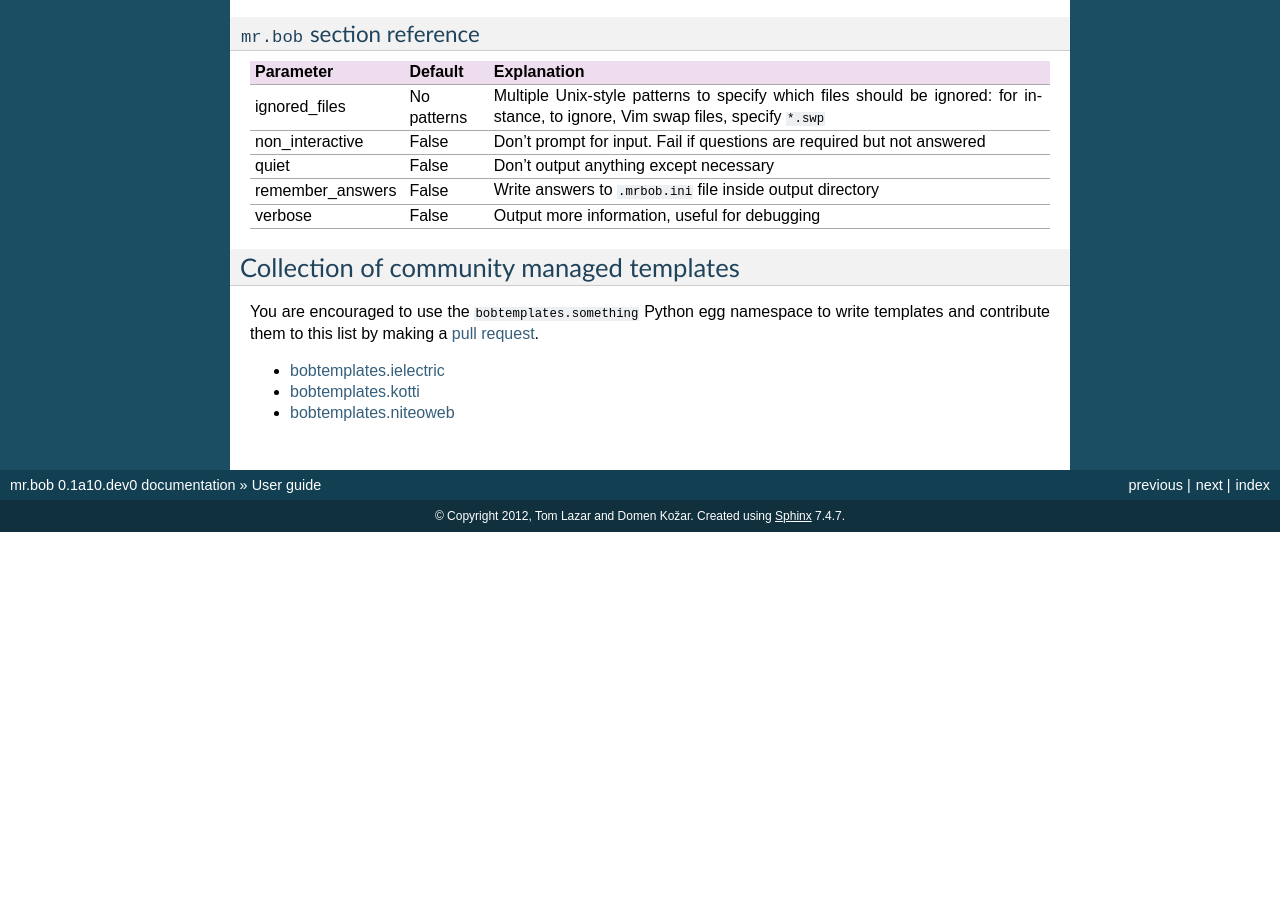
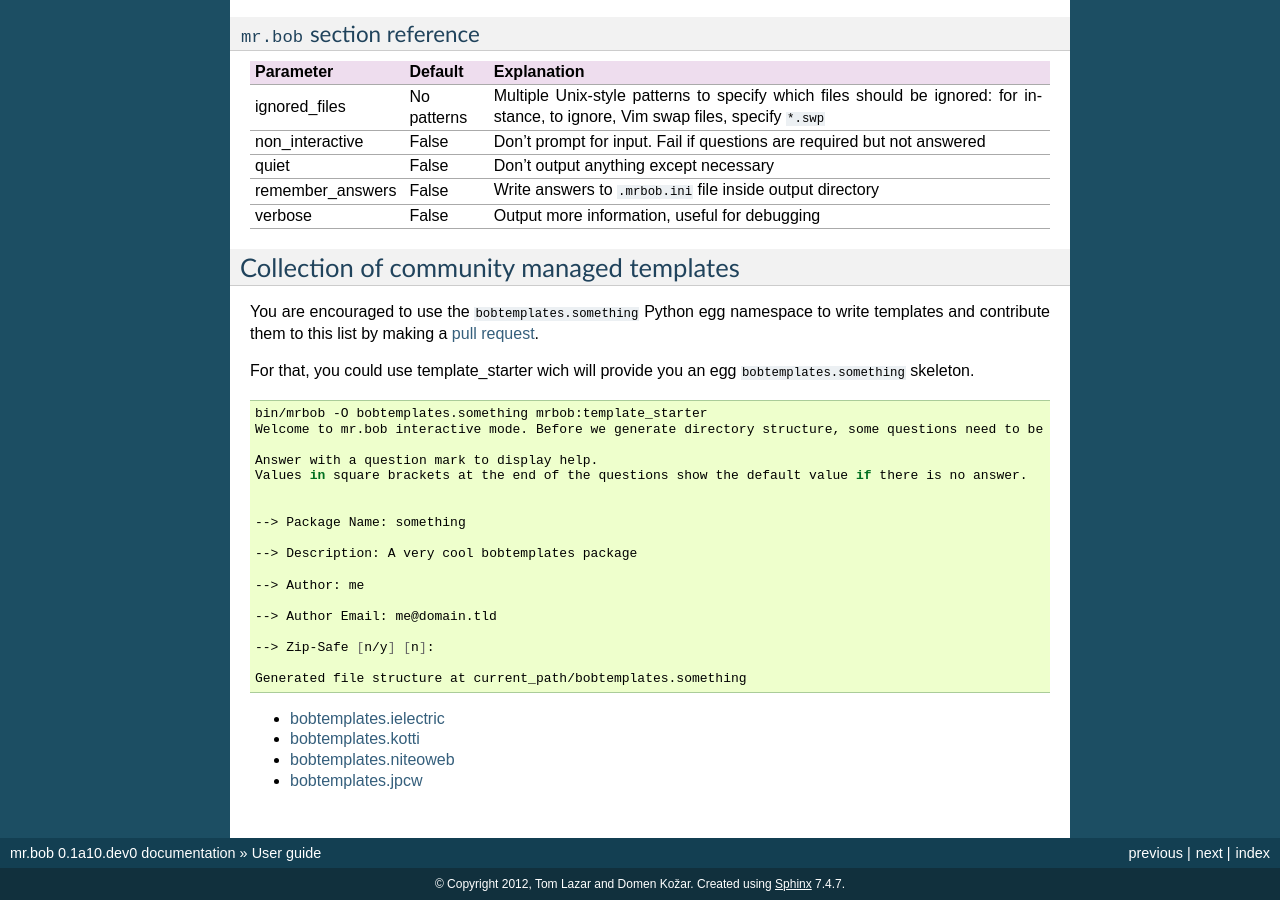
Before and after one commit to collective/mr.bob, a Sphinx documentation site: the page built from docs/source/userguide.rst, in a window 1280 px wide and 900 px high, scrolled down 3266 px. Built offline with Sphinx 7.4.7, drawn with Linux system fonts in a browser that asks for light colours; before the commit the page ends 3798 px from its top, so only the background shows below that.

Commit message:
add bobtemplates starter

```diff
--- a/HISTORY.rst
+++ b/HISTORY.rst
@@ -4,6 +4,9 @@
 
 0.1a10 (unreleased)
 -------------------
+
+- add bobtemplates starter
+  [Jean-Philippe Camguilhem]
 
 - move exceptions to bobexceptions
   [Jean-Philippe Camguilhem]
--- a/docs/source/templateauthor.rst
+++ b/docs/source/templateauthor.rst
@@ -8,16 +8,16 @@
 Writing your own template is as easy as creating a `.mrbob.ini` that may contain questions.
 Everything else is extra. To start quickly, use the template starter that ships with `mr.bob`::
 
-  $ mrbob mrbob:template_starter/
+  $ mrbob mrbob:template_sample
   Welcome to mr.bob interactive mode. Before we generate directory structure, some questions need to be answered.
 
   Answer with a question mark to display help.
   Value in square brackets at the end of the questions present default value if there is no answer.
 
 
+  --> What is your name?:
+
   --> How old are you? [24]:
-
-  --> What is your name?: Foobar
 
   --> Enter password:
 
--- a/docs/source/userguide.rst
+++ b/docs/source/userguide.rst
@@ -221,6 +221,31 @@
 You are encouraged to use the ``bobtemplates.something`` Python egg namespace to write
 templates and contribute them to this list by making a `pull request <https://github.com/iElectric/mr.bob>`_.
 
+For that, you could use template_starter wich will provide you an egg ``bobtemplates.something`` skeleton.
+
+::
+
+     bin/mrbob -O bobtemplates.something mrbob:template_starter
+     Welcome to mr.bob interactive mode. Before we generate directory structure, some questions need to be answered.
+
+     Answer with a question mark to display help.
+     Values in square brackets at the end of the questions show the default value if there is no answer.
+
+
+     --> Package Name: something
+
+     --> Description: A very cool bobtemplates package
+
+     --> Author: me
+
+     --> Author Email: me@domain.tld
+
+     --> Zip-Safe [n/y] [n]:
+
+     Generated file structure at current_path/bobtemplates.something
+
+
 - `bobtemplates.ielectric <https://github.com/iElectric/bobtemplates.ielectric>`_
 - `bobtemplates.kotti <https://github.com/Kotti/bobtemplates.kotti>`_
 - `bobtemplates.niteoweb <https://github.com/niteoweb/bobtemplates.niteoweb>`_
+- `bobtemplates.jpcw <https://github.com/jpcw/bobtemplates.jpcw>`_
```
Also changed, not shown: 11 other files.
